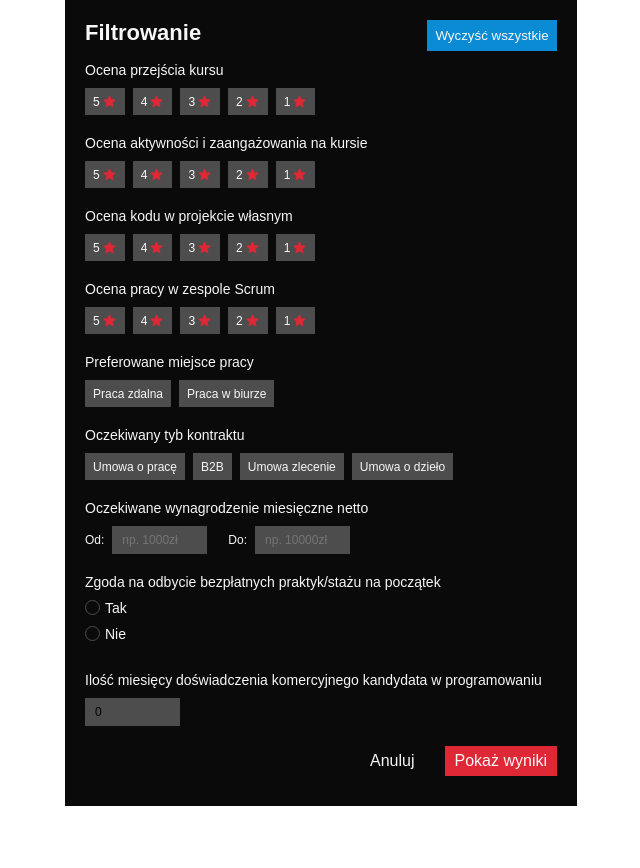
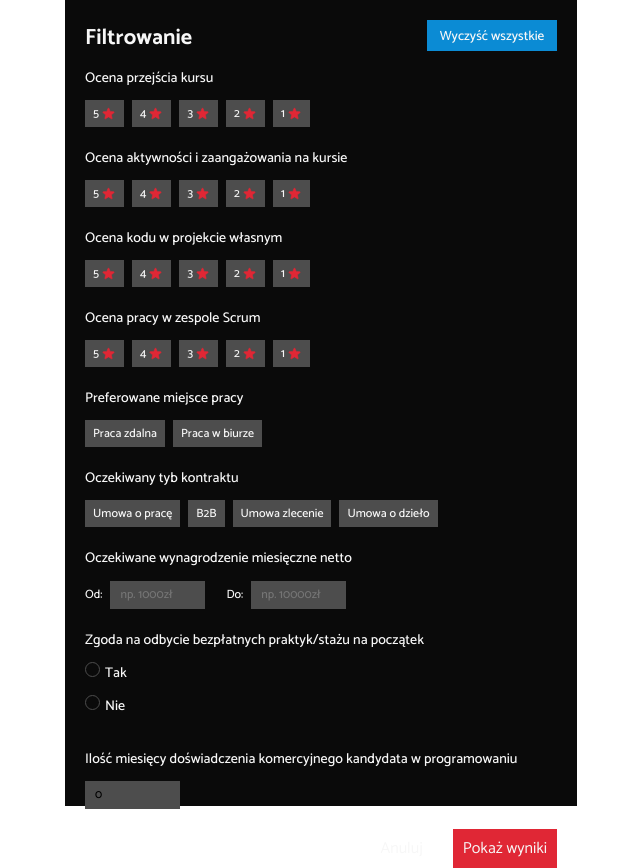
Before and after one commit to MateuszSzczukiewicz/MegaK-grupa3-frontend, a React (Vite) app: page / in a window 1280 px wide. Shown: the whole page, without its empty margins (319-959 px from the left). Before the commit the page ends 806 px from the top, so only its background shows below. Built offline with nearby package versions, Linux system fonts and the light colour scheme.

Commit message:
Edit star icon

```diff
--- a/index.html
+++ b/index.html
@@ -5,6 +5,9 @@
     <link rel="icon" type="image/svg+xml" href="/vite.svg" />
     <meta name="viewport" content="width=device-width, initial-scale=1.0" />
     <title>MegaK - Grupa 3</title>
+    <link rel="preconnect" href="https://fonts.googleapis.com">
+    <link rel="preconnect" href="https://fonts.gstatic.com" crossorigin>
+    <link href="https://fonts.googleapis.com/css2?family=Catamaran:wght@400;500;700&display=swap" rel="stylesheet">
   </head>
   <body>
     <div id="root"></div>
--- a/src/assets/styles/GlobalStyle.ts
+++ b/src/assets/styles/GlobalStyle.ts
@@ -1,5 +1,4 @@
 import { createGlobalStyle } from 'styled-components';
-import './fonts.css';
 
 export const GlobalStyle = createGlobalStyle`
   *, *::before, *::after {
--- a/src/assets/styles/fonts.css
+++ /dev/null
@@ -1,5 +0,0 @@
-* {
-    <link rel="preconnect" href="https://fonts.googleapis.com">
-    <link rel="preconnect" href="https://fonts.gstatic.com" crossorigin>
-    <link href="https://fonts.googleapis.com/css2?family=Catamaran:wght@400;500;700&display=swap" rel="stylesheet">
-}
--- a/src/main.tsx
+++ b/src/main.tsx
@@ -2,7 +2,6 @@
 import ReactDOM from 'react-dom/client';
 import { Root } from './pages/Root.tsx';
 import { AppProviders } from './providers/AppProvider.tsx';
-import './assets/styles/fonts.css';
 
 ReactDOM.createRoot(document.getElementById('root')!).render(
 	<StrictMode>
```
